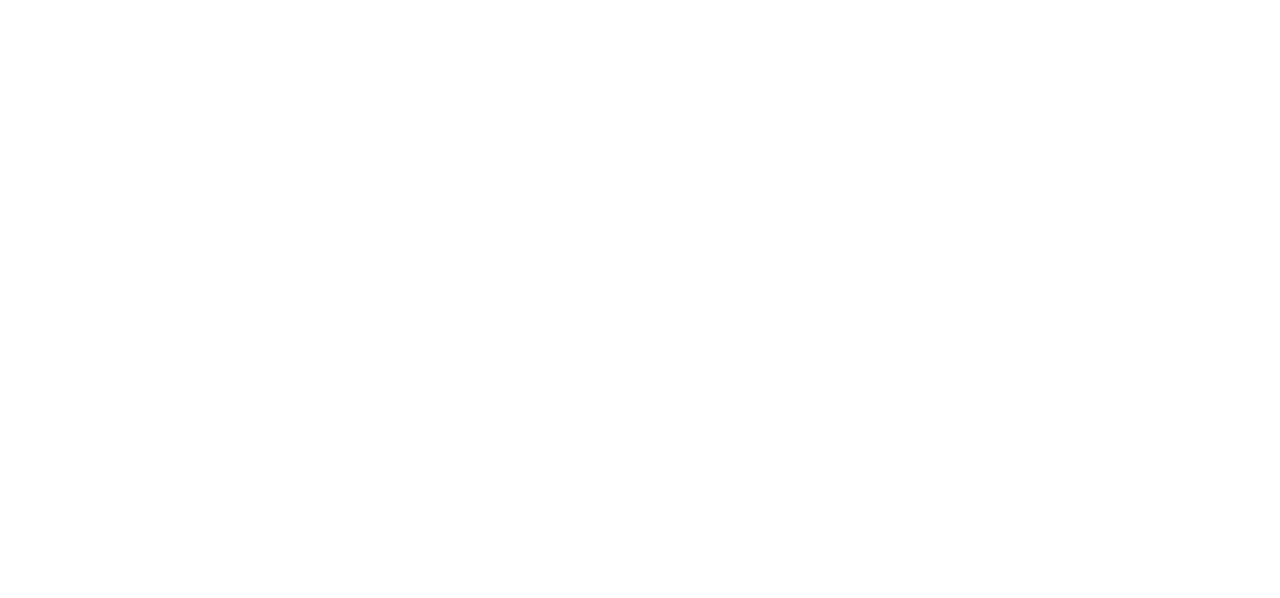
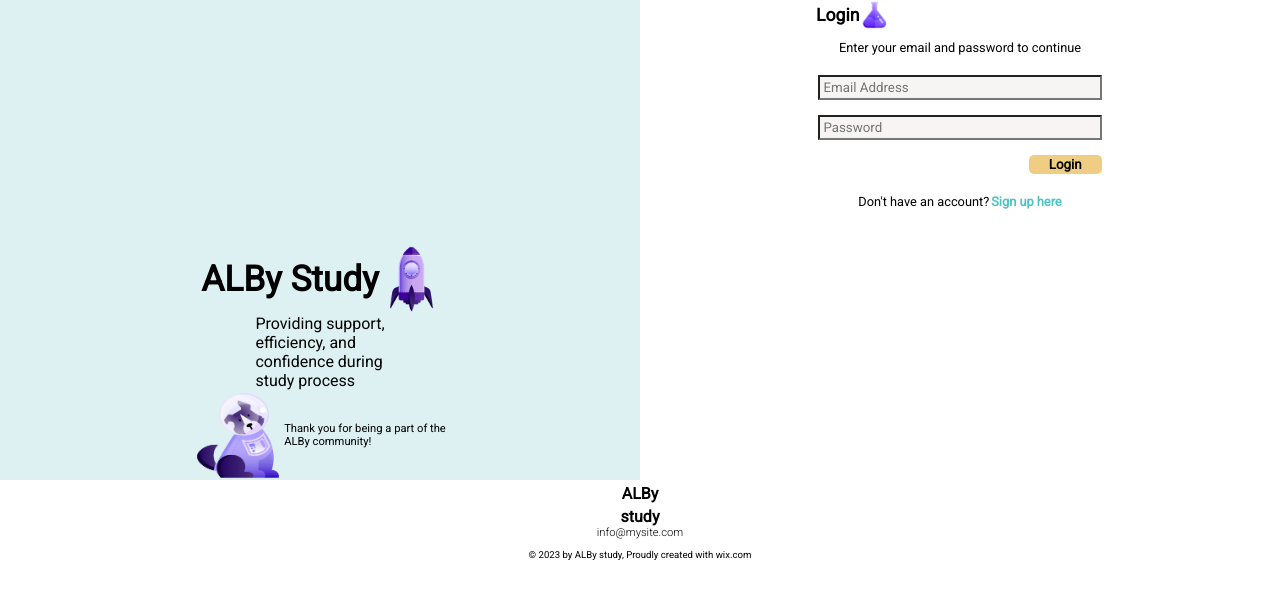
Before and after one commit to codemasterkapil/freelance, a React (Create React App) app: page /login in a window 1280 px wide. Before the commit this address had no page. Shown: the top 598 px of the page. Built offline with nearby package versions, Linux system fonts and the light colour scheme.

Commit message:
adding login page

```diff
--- a/src/App.jsx
+++ b/src/App.jsx
@@ -5,6 +5,7 @@
 import Teacher from "./page/Teacher/Teacher.jsx"
 import Quiz from './page/Quiz/Quiz';
 import {useState} from "react";
+import Login from './page/Login/Login.jsx';
 
 function App() {
   return (
@@ -13,6 +14,7 @@
       <Route path="/" exact element={<Student />} />
       <Route path="/quiz" element={<Quiz/>} />
       <Route path="/teacher" element={<Teacher/>} />
+      <Route path="/login" element={<Login/>} />
     </Routes>
   </BrowserRouter>
   );
--- /dev/null
+++ b/src/components/Login/assets/Login.css
@@ -0,0 +1,124 @@
+.login_container{
+    display:flex;
+    height:60vh;
+
+}
+
+.login_container_rocket{
+    height:70px;
+    width:60px;
+}
+
+.login_container_pucka{
+    height:90px;
+    width:90px;
+    transform: rotateY(180deg);
+}
+
+.login_container_drugs{
+    height:30px;
+    width:30px;
+}
+
+.login_container_content{
+  width:50%;
+  background-color: rgb(221, 241, 243);
+  display:flex;
+  flex-direction: column;
+  align-items: center;
+  justify-content: flex-end;
+}
+
+.login_container_form{
+    width:50%;
+}
+.login_container_inner2{
+    display:flex;
+    align-items: center;
+
+}
+
+.login_container_inner1{
+    display:flex;
+    align-items: center;
+}
+
+.login_container_p1{
+    font-size: 2.2rem;
+    font-weight: bold;
+}
+
+.login_container_p2{
+    font-weight: 400;
+}
+
+.login_container_p3{
+    font-size: 0.7rem;
+}
+
+.login_container_inner123{
+
+}
+
+.login_container_form{
+  display: flex;
+  flex-direction: column;
+  align-items: center;
+}
+
+.login_container_form_inner{
+    display:flex;
+    align-items: center;
+    width:45%;
+    margin-bottom:10px;
+}
+
+.login_form_p1{
+    font-weight: bold;
+    font-size: 1.1rem;
+}
+
+.login_container_form_p3{
+    font-size: 0.8rem;
+    font-weight: 400;
+}
+
+.login_container_form1{
+    display:flex;
+    flex-direction: column;
+    align-items: center;
+    padding:20px;
+    width:80%;
+}
+
+.login_container_form_divs{
+    display:flex;
+    font-size: 0.8rem;
+}
+
+.signuplink{
+    text-decoration: none;
+    color: rgb(78, 196, 196);
+    font-weight: bold;
+    padding-left: 2px;
+}
+
+.login_container_form_input{
+    width:60%;
+    margin-bottom:15px;
+    background-color: rgb(247, 244, 244);
+    padding:3px;
+}
+
+.login_container_btn{
+    background-color: rgb(239, 206, 132);
+    font-weight:bold;
+    padding:2px 20px;
+    border-radius: 5px;
+    border:none;
+    float:right;
+}
+
+.login_container_btn_div{
+    width:60%;
+}
--- a/src/components/StudentDashboard/assets/Subject.css
+++ b/src/components/StudentDashboard/assets/Subject.css
@@ -1,6 +1,19 @@
 .subject{
     width: 100%;
     background-color: #e4ffc1;
+    margin-bottom: 10px;
+    display: flex;
+    justify-content: space-between;
+    align-items: center;
+    padding: 10px;
+    height: fit-content;
+    border: 2px solid;
+    border-radius: 5px;
+}
+
+.subject:hover{
+    width: 100%;
+    background-color: #95cd4d;
     margin-bottom: 10px;
     display: flex;
     justify-content: space-between;
--- /dev/null
+++ b/src/page/Login/Login.jsx
@@ -0,0 +1,97 @@
+import { useState } from 'react'
+import pucka from '../../assets/pucka.png';
+import drugs from '../../assets/drugs.png';
+import rocket from '../../assets/rocket.png';
+import { Link } from 'react-router-dom';
+import '../../components/Login/assets/Login.css';
+import Footer from '../StudentPage/Footer.jsx'
+
+
+const Login = () => {
+
+    const [email, setEmail] = useState('');
+    const [password, setPassword] = useState('');
+
+    const handleEmailChange = (e) => {
+        setEmail(e.target.value);
+    };
+
+    const handlePasswordChange = (e) => {
+        setPassword(e.target.value);
+    };
+
+    const handleSubmit = (e) => {
+        e.preventDefault();
+        // Access email and password and perform your login or validation logic.
+    };
+
+    return (
+        <>
+          <div className='login_container'>
+            <div className="login_container_content">
+                <div className="login_container_inner1">
+                    <p className="login_container_p1">ALBy Study</p>
+                    <img src={rocket} className="login_container_rocket" alt="" />
+                </div>
+                <div className="login_container_inner123">
+                    <p className="login_container_p2">Providing support,</p>
+                    <p className="login_container_p2">efficiency, and</p>
+                    <p className="login_container_p2">confidence during</p>
+                    <p className="login_container_p2">study process</p>
+                </div>
+
+
+                <div className="login_container_inner2">
+                    <img src={pucka} className="login_container_pucka" alt="" />
+                    <div className="login_container_inner21">
+                        <p className="login_container_p3">Thank you for being a part of the</p>
+
+                        <p className="login_container_p3">ALBy community!</p>
+                    </div>
+
+                </div>
+            </div>
+            <div className="login_container_form">
+                <div className="login_container_form_inner">
+                    <p className="login_form_p1">Login</p>
+                    <img src={drugs} className="login_container_drugs" alt="" />
+                </div>
+                <p className="login_container_form_p3">
+                    Enter your email and password to continue
+                </p>
+                <form className="login_container_form1" onSubmit={handleSubmit}>
+                    <input
+                        className='login_container_form_input'
+                        type="email"
+                        placeholder="Email Address"
+                        value={email}
+                        onChange={handleEmailChange}
+                    />
+                    <input
+                        className='login_container_form_input'
+                        type="password"
+                        placeholder="Password"
+                        value={password}
+                        onChange={handlePasswordChange}
+                    />
+                    <div className="login_container_btn_div">
+                        <button className="login_container_btn" type="submit">Login</button>
+                    </div>
+                </form>
+                <div className="login_container_form_divs">
+                    <p className='login_container_form_p2'>
+                        Don't have an account?
+                    </p>
+                    <Link to="/signup" className='signuplink'>Sign up here</Link>
+                </div>
+
+
+            </div>
+        </div>
+        <Footer />
+        </>
+
+    )
+}
+
+export default Login
```
Also changed, not shown: src/page/Quiz/Quiz.jsx (+0 -11 lines).
